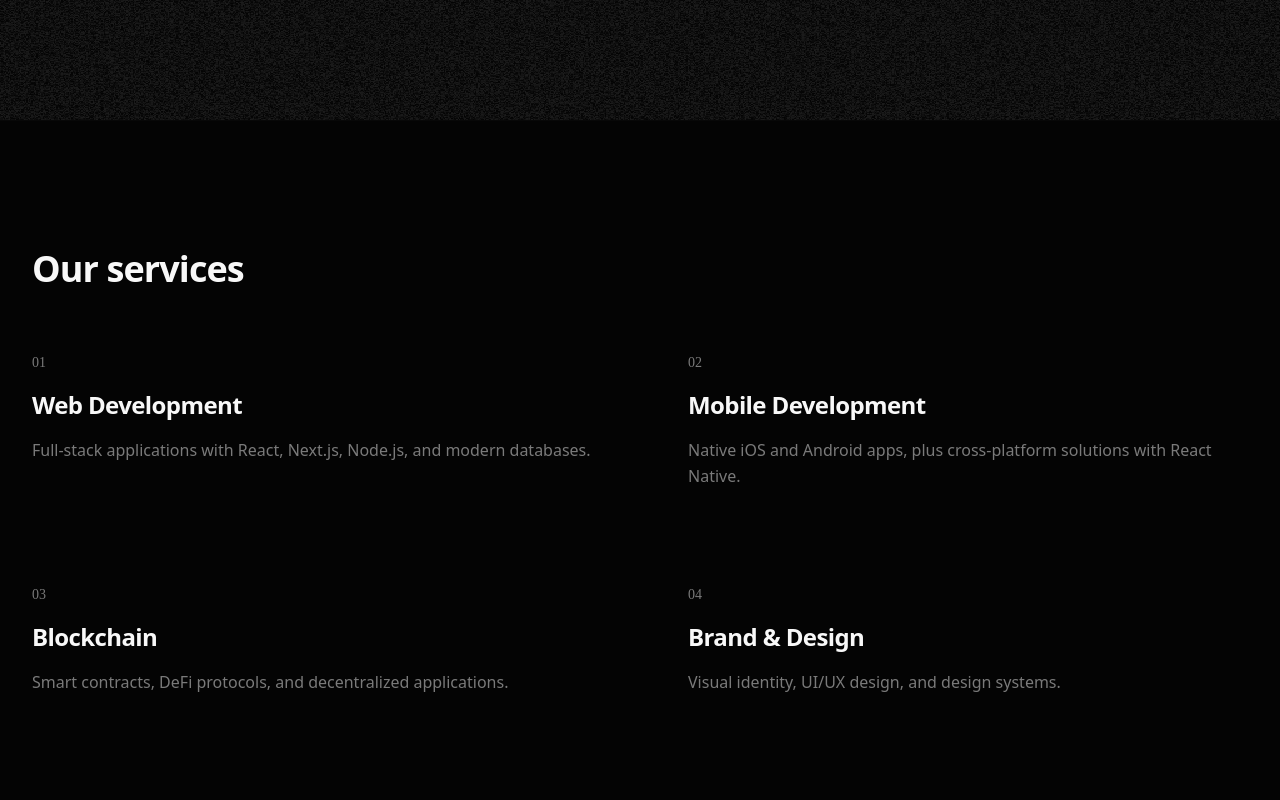
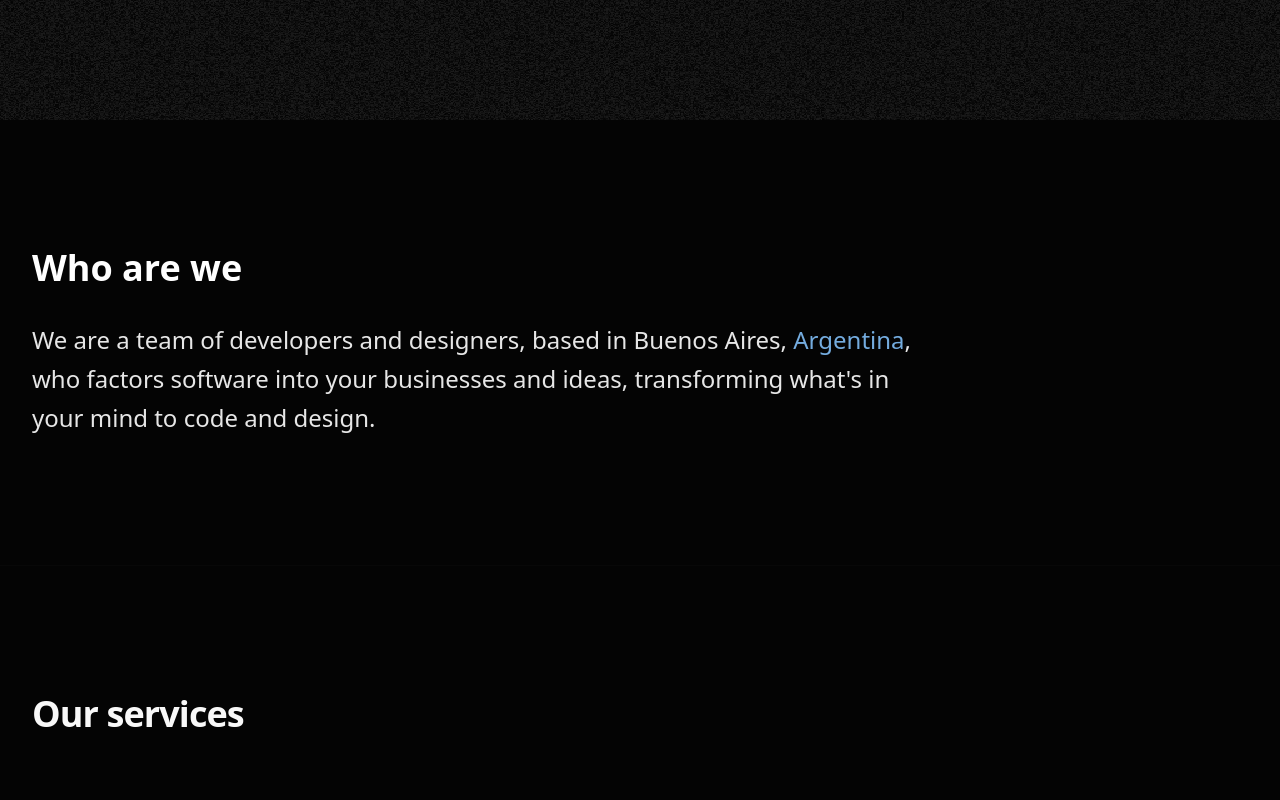
Before and after one commit to zeros-software/zeros, a Next.js app: page / in a window 1280 px wide. Shown: the part 680-1480 px from the top of the page. Built offline with nearby package versions, Linux system fonts and the light colour scheme; a web font is replaced by a local one.

Commit message:
about section

```diff
--- a/app/page.tsx
+++ b/app/page.tsx
@@ -4,12 +4,14 @@ import { ProjectShowcase } from "@/components/Project-showcase/project-showcase"
 import { CTA } from "@/components/cta/cta"
 import { Header } from "@/components/Header/header"
 import { Footer } from "@/components/Footer/footer"
+import { About } from "@/components/About/about"
 
 export default function Home() {
   return (
     <main className="min-h-screen bg-background">
       <Header />
       <Hero />
+      <About />
       <Services />
       {/* <ProjectShowcase /> */}
       <CTA />
--- /dev/null
+++ b/components/About/about.tsx
@@ -0,0 +1,12 @@
+export function About() {
+  return (
+    <section id="about" className="">
+      <div className="container mx-auto px-6 py-24 lg:px-8 lg:py-32">
+        <h2 className="text-3xl font-bold text-white mb-8 lg:text-4xl">Who are we</h2>
+        <p className="text-xl leading-relaxed text-white/90 max-w-4xl lg:text-2xl">
+          We are a team of developers and designers, based in Buenos Aires, <span className="text-[#74ACDF]">Argentina</span>, who factors software into your businesses and ideas, transforming what's in your mind to code and design.
+        </p>
+      </div>
+    </section>
+  )
+}
```
